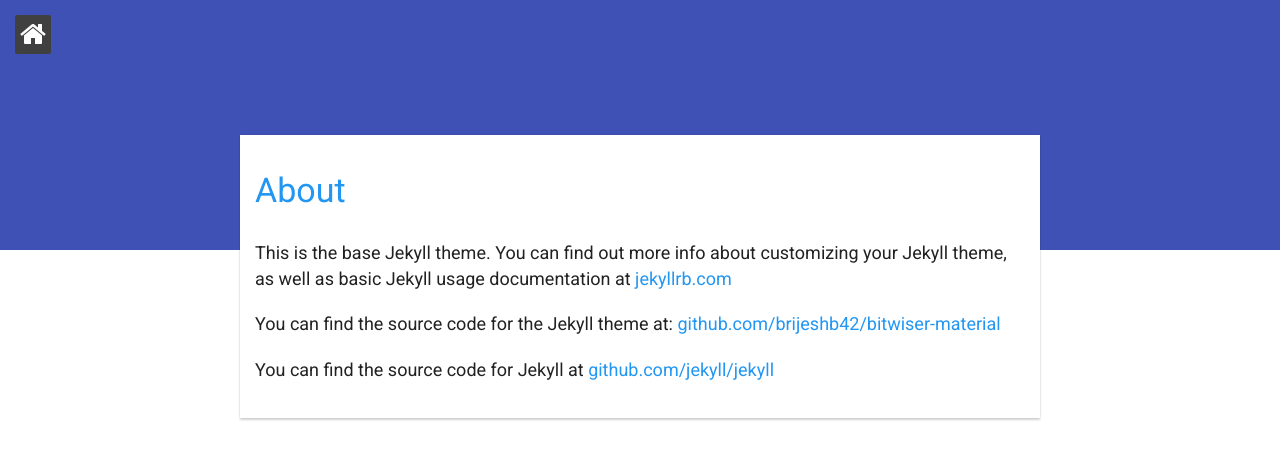
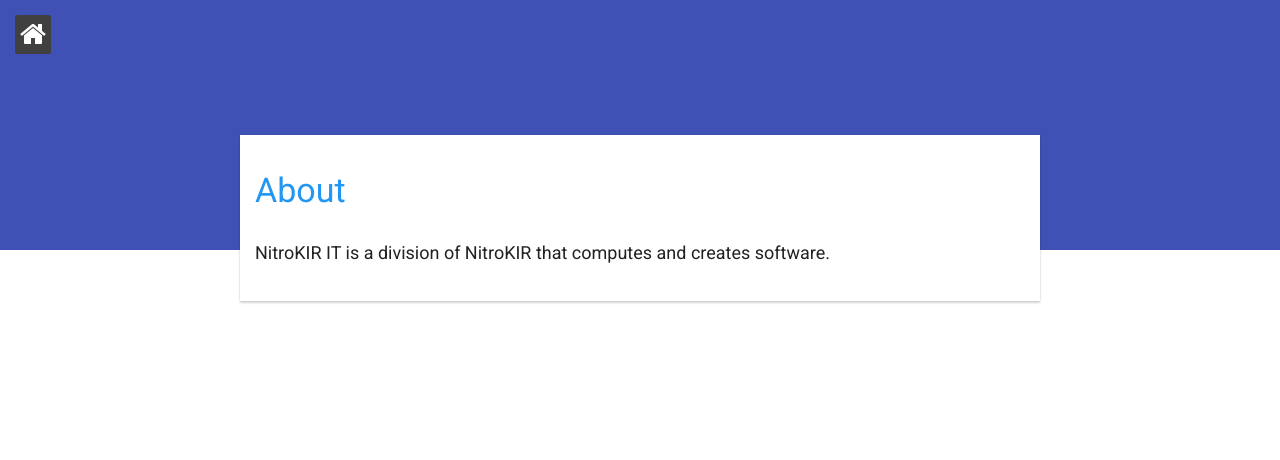
Before and after one commit to Hori75/nitrokir-it.github.io, a Jekyll site: the page built from about.md, in a window 1280 px wide. Shown: the top 460 px of the page. Built offline with Jekyll 4.4.1, drawn with Linux system fonts in a browser that asks for light colours; nearby versions of some CDN libraries.

Commit message:
Add about

```diff
--- a/about.md
+++ b/about.md
@@ -5,8 +5,4 @@ color: indigo
 permalink: /about/
 ---
 
-This is the base Jekyll theme. You can find out more info about customizing your Jekyll theme, as well as basic Jekyll usage documentation at [jekyllrb.com](http://jekyllrb.com/)
-
-You can find the source code for the Jekyll theme at: [github.com/brijeshb42/bitwiser-material](github.com/brijeshb42/bitwiser-material)
-
-You can find the source code for Jekyll at [github.com/jekyll/jekyll](https://github.com/jekyll/jekyll)
+NitroKIR IT is a division of NitroKIR that computes and creates software.
```
